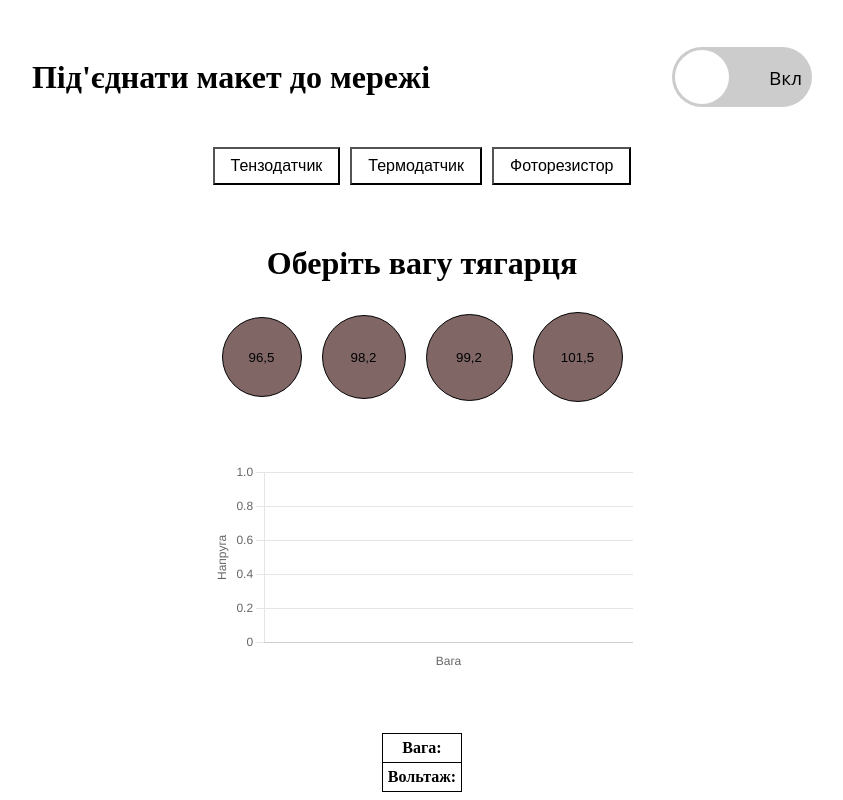
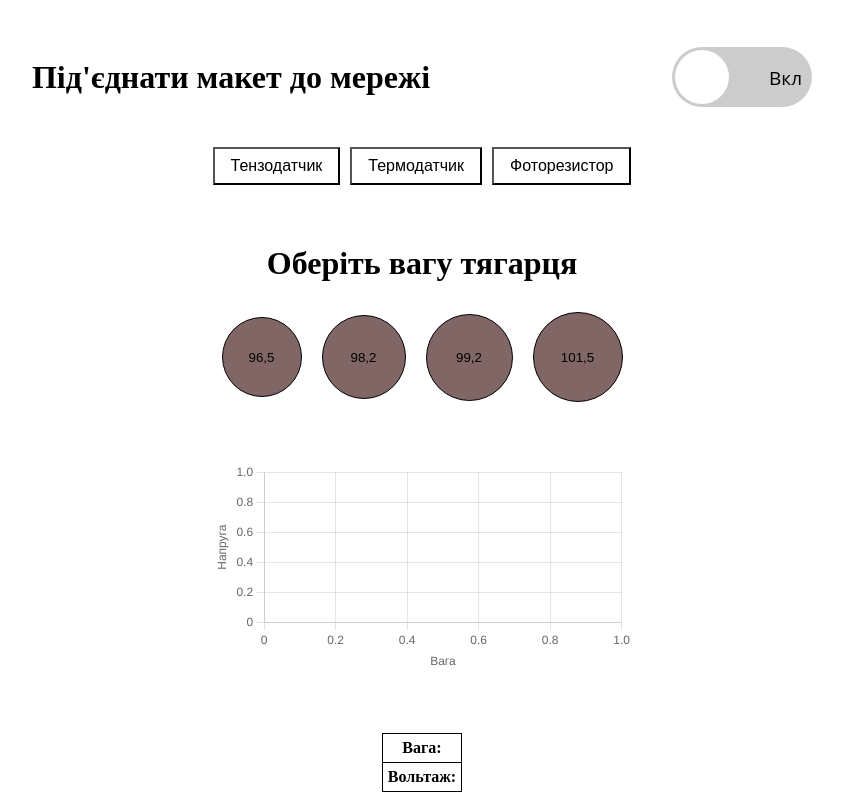
Before and after one commit to Aleksandr3377/labs, a React (Vite) app: page / in a window 1280 px wide. Shown: the part 1344-2144 px from the top of the page, without its empty margins (218-1061 px from the left). Built offline with nearby package versions, Linux system fonts and the light colour scheme.

Commit message:
Refactor chart components to support weight data and improve data handling

```diff
--- a/src/components/chart/Chart.tsx
+++ b/src/components/chart/Chart.tsx
@@ -2,6 +2,8 @@ import { ChartType, useChartContext } from "./ChartState"
 import { Line } from "react-chartjs-2"
 import styles from "./Chart.module.css"
 import { useTranslation } from "react-i18next"
+import { ScatterDataPoint } from "chart.js"
+
 
 export interface ChartProps {
     type: ChartType
@@ -16,20 +18,27 @@ export const Chart = ({ type, label, xAxisLabel }: ChartProps) => {
     return (
         <div className={styles["chart-container"]}>
             <Line
-                key={type}
+                redraw
                 data={{
-                    labels: state.data.map((p) => p.x),
+                    // ✅ labels не нужны, когда данные = {x,y}
                     datasets: [
                         {
                             label,
-                            data: state.data.map((p) => p.y),
+                            data: state.data as ScatterDataPoint[]
                         },
                     ],
                 }}
                 options={{
+                    animation: false,
+                    parsing: false, // ✅ важно: говорим chart.js что data уже {x,y}
                     scales: {
-                        x: { title: { display: true, text: xAxisLabel } },
-                        y: { title: { display: true, text: t("chart.voltage") } },
+                        x: {
+                            type: "linear", // ✅ числовая ось
+                            title: { display: true, text: xAxisLabel },
+                        },
+                        y: {
+                            title: { display: true, text: t("chart.voltage") },
+                        },
                     },
                 }}
             />
--- a/src/components/chart/ChartState.tsx
+++ b/src/components/chart/ChartState.tsx
@@ -1,17 +1,12 @@
-// ChartState.ts
 import { Point } from "chart.js"
 import React, { createContext, useContext, useState } from "react"
 
 const ChartTypes = ["PHOTORESISTOR", "WEIGHT", "THERMOSENSOR"] as const
 export type ChartType = (typeof ChartTypes)[number]
 
-// point ids per chart
-type PointIdStore = Map<ChartType, string[]>
-
 interface InternalChartState {
     dataStore: Map<ChartType, Point[]>
-    pointIdStore: PointIdStore
-    addPoint: (pointId: string, point: Point, chartType: ChartType) => void
+    addPoint: (_pointId: string, point: Point, chartType: ChartType) => void
 }
 
 export interface ChartState {
@@ -19,60 +14,51 @@ export interface ChartState {
     addPoint: (pointId: string, point: Point) => void
 }
 
+const MAX_LAST_RESULTS = 4
+
 const ChartContext = createContext<InternalChartState>({
     dataStore: new Map(),
-    pointIdStore: new Map(),
     addPoint: () => {},
 })
 
-export interface ChartContextProviderProps {
-    children: React.ReactNode
-}
+export const ChartContextProvider = ({ children }: { children: React.ReactNode }) => {
+    const [dataStore, setDataStore] = useState<Map<ChartType, Point[]>>(new Map())
 
-export const ChartContextProvider = ({ children }: ChartContextProviderProps) => {
-    const [dataStore, setDataStore] = useState<Map<ChartType, Point[]>>(new Map())
-    const [pointIdStore, setPointIdStore] = useState<PointIdStore>(new Map())
-
-    const addPoint = (pointId: string, point: Point, chartType: ChartType) => {
-        // 1) ids: обновляем от prev (без гонок), не даём дубликатов
-        setPointIdStore((prev) => {
-            const next = new Map(prev)
-            const ids = next.get(chartType) ?? []
-            if (ids.includes(pointId)) return prev
-            next.set(chartType, [...ids, pointId])
-            return next
-        })
-
-        // 2) data: обновляем от prev (без гонок), добавляем и сортируем по x
+    const addPoint = (_pointId: string, point: Point, chartType: ChartType) => {
         setDataStore((prev) => {
             const next = new Map(prev)
             const data = next.get(chartType) ?? []
 
-            // ВАЖНО: сортируем по числовому x
-            const sorted = [...data, point].sort((a, b) => Number(a.x) - Number(b.x))
+            const x = Number(point.x)
+            const y = Number(point.y)
 
-            next.set(chartType, sorted)
+            // ✅ WEIGHT: один вес (x) -> одна точка. Всегда обновляем/перезаписываем.
+            if (chartType === "WEIGHT") {
+                const idx = data.findIndex((p) => Number(p.x) === x)
+
+                const newData =
+                    idx >= 0 ? data.map((p, i) => (i === idx ? { x, y } : p)) : [...data, { x, y }]
+
+                next.set(chartType, [...newData].sort((a, b) => Number(a.x) - Number(b.x)))
+                return next
+            }
+
+            // ✅ Остальные: не добавляем подряд одинаковое, храним последние 4
+            const last = data[data.length - 1]
+            if (last && Number(last.x) === x && Number(last.y) === y) return prev
+
+            next.set(chartType, [...data, { x, y }].slice(-MAX_LAST_RESULTS))
             return next
         })
     }
 
-    const value: InternalChartState = {
-        dataStore,
-        pointIdStore,
-        addPoint,
-    }
-
-    return <ChartContext.Provider value={value}>{children}</ChartContext.Provider>
+    return <ChartContext.Provider value={{ dataStore, addPoint }}>{children}</ChartContext.Provider>
 }
 
 export const useChartContext = (chartType: ChartType): ChartState => {
-    const internalState = useContext(ChartContext)
-
-    // ВАЖНО: без useMemo — чтобы всегда обновлялось при изменении контекста
+    const internal = useContext(ChartContext)
     return {
-        data: internalState.dataStore.get(chartType) ?? [],
-        addPoint: (pointId: string, point: Point) => {
-            internalState.addPoint(pointId, point, chartType)
-        },
+        data: internal.dataStore.get(chartType) ?? [],
+        addPoint: (pointId: string, point: Point) => internal.addPoint(pointId, point, chartType),
     }
 }
--- a/src/components/circles/Circles.tsx
+++ b/src/components/circles/Circles.tsx
@@ -1,68 +1,53 @@
-import { useEffect } from 'react';
-import styles from './Circles.module.scss';
-import { ThermalSensorSize, useApparateContext } from '../apparate';
-import { useChartContext } from '../chart';
-import {useTranslation} from "react-i18next";
-// import formatters from "chart.js/dist/core/core.ticks";
-// import values = formatters.values;
+// Circles.tsx
+import { useEffect } from "react"
+import styles from "./Circles.module.scss"
+import { useApparateContext } from "../apparate"
+import { useChartContext } from "../chart"
+import { useTranslation } from "react-i18next"
 
-type ThermalSensorValue = {
-    s: number,
-    voltage: number
-}
+type WeightValue = { weight: number; voltage: number }
 
-const thermalSensorValues = new Map<ThermalSensorSize, ThermalSensorValue>([
-    ['LARGE', {s: 491, voltage: Math.floor(Math.random() * 5) + 53 }],
-    ['MEDIUM', {s: 380, voltage: Math.floor(Math.random() * 10) + 41 }],
-    ['SMALL', {s: 177, voltage: Math.floor(Math.random() * 9) + 32 }],
-])
+const getWeightValue = (weight: number): WeightValue => ({
+    weight,
+    voltage: Math.floor(Math.random() * 15) + 20, // пример
+})
 
 export const Circles = () => {
-    const { setThermalSensorSize, setVoltage, thermalSensorSize, currentToggle, enabled } = useApparateContext()
-    const { addPoint } = useChartContext('PHOTORESISTOR')
+    const { setVoltage, currentToggle, enabled } = useApparateContext()
+
+    // ✅ точки идут в график веса
+    const { addPoint } = useChartContext("WEIGHT")
     const { t } = useTranslation()
 
-    const handleButtonClick = (size: ThermalSensorSize) => {
-        setThermalSensorSize(size)
-        if(currentToggle == 3 && enabled) {
-            const value = thermalSensorValues.get(size)!
-            setVoltage(value.voltage)
-            addPoint(value.s.toString(), { x: value.s, y: value.voltage })
-        }
-    };
+    const applyWeight = (weight: number) => {
+        if (!enabled) return
+
+        // ⚠️ проверь, какой toggle соответствует ВЕСУ
+        // если не 3 — поставь правильный
+        if (currentToggle !== 3) return
+
+        const value = getWeightValue(weight)
+        const x = value.weight
+        const y = value.voltage
+
+        setVoltage(y)
+        addPoint(`${x}:${y}`, { x, y })
+    }
 
     useEffect(() => {
-        if(thermalSensorSize){
-            handleButtonClick(thermalSensorSize)
-        } else if(currentToggle == 3) {
-            setVoltage(0)
-        }
-    }, [currentToggle, enabled])
+        if (currentToggle !== 3 || !enabled) setVoltage(0)
+    }, [currentToggle, enabled, setVoltage])
 
     return (
         <div>
-            <h1 className={styles.title}>{t("photoresistorTitle.title")}</h1>
+            <h1 className={styles.title}>{t("weightTitle.title")}</h1>
 
             <div className={styles.wrapper}>
-                <button
-                    className={styles.circleSmall}
-                    onClick={() => handleButtonClick('SMALL')}
-                >
-                    177мм<sup>2</sup>
-                </button>
-                <button
-                    className={styles.circleMedium}
-                    onClick={() => handleButtonClick('MEDIUM')}
-                >
-                    380мм<sup>2</sup>
-                </button>
-                <button
-                    className={styles.circleBig}
-                    onClick={() => handleButtonClick('LARGE')}
-                >
-                    491мм<sup>2</sup>
-                </button>
+                <button type="button" onClick={() => applyWeight(96.5)}>96,5</button>
+                <button type="button" onClick={() => applyWeight(98.2)}>98,2</button>
+                <button type="button" onClick={() => applyWeight(99.2)}>99,2</button>
+                <button type="button" onClick={() => applyWeight(101.5)}>101,5</button>
             </div>
         </div>
-    );
-};
+    )
+}
--- a/src/components/thermoSensor/ThermoSensor.tsx
+++ b/src/components/thermoSensor/ThermoSensor.tsx
@@ -13,10 +13,10 @@ export const ThermoSensor = () => {
     const { t } = useTranslation()
 
     useEffect(() => {
-        if (!enabled || currentToggle != 1) {
+        if (!enabled || currentToggle !== 1) {
             setButtonState(false)
         }
-    }, [enabled, currentToggle, buttonState])
+    }, [enabled, currentToggle])
 
     useEffect(() => {
         let intervalId: ReturnType<typeof setInterval> | undefined
@@ -35,14 +35,17 @@ export const ThermoSensor = () => {
     useEffect(() => {
         if (temperature >= 55) {
             setButtonState(false)
-        } else if (temperature >= 30) {
-            const currentVoltage = temperature * 1.25
-            setVoltage(currentVoltage)
-            addPoint(`${temperature}:${currentVoltage}`, {
-                x: parseFloat(temperature.toFixed(1)), y: currentVoltage
-            })
+            return
         }
-    }, [temperature])
+
+        if (temperature >= 30) {
+            const x = Number(temperature.toFixed(1))
+            const y = Number((temperature * 1.25).toFixed(2))
+
+            setVoltage(y)
+            addPoint(`${x}:${y}`, { x, y })
+        }
+    }, [temperature, addPoint, setVoltage])
 
     return (
         <div className={styles.wrapper}>
```
